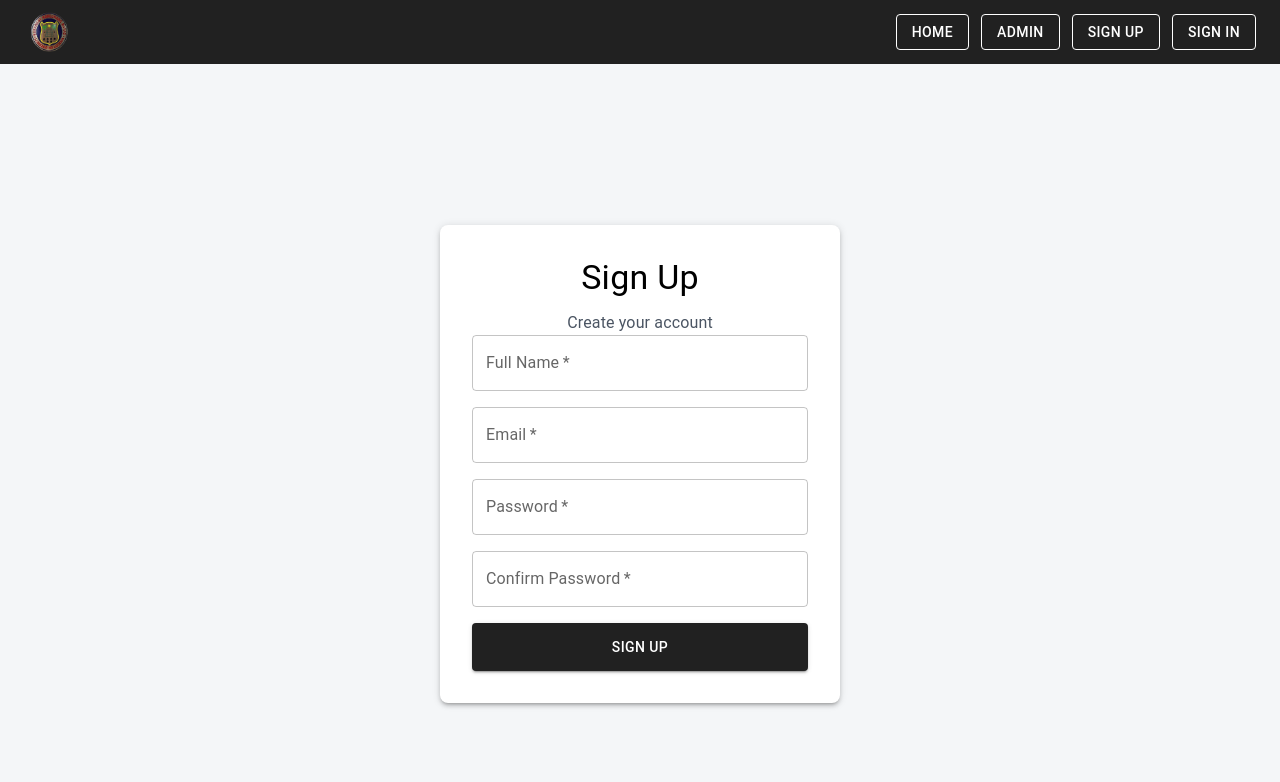
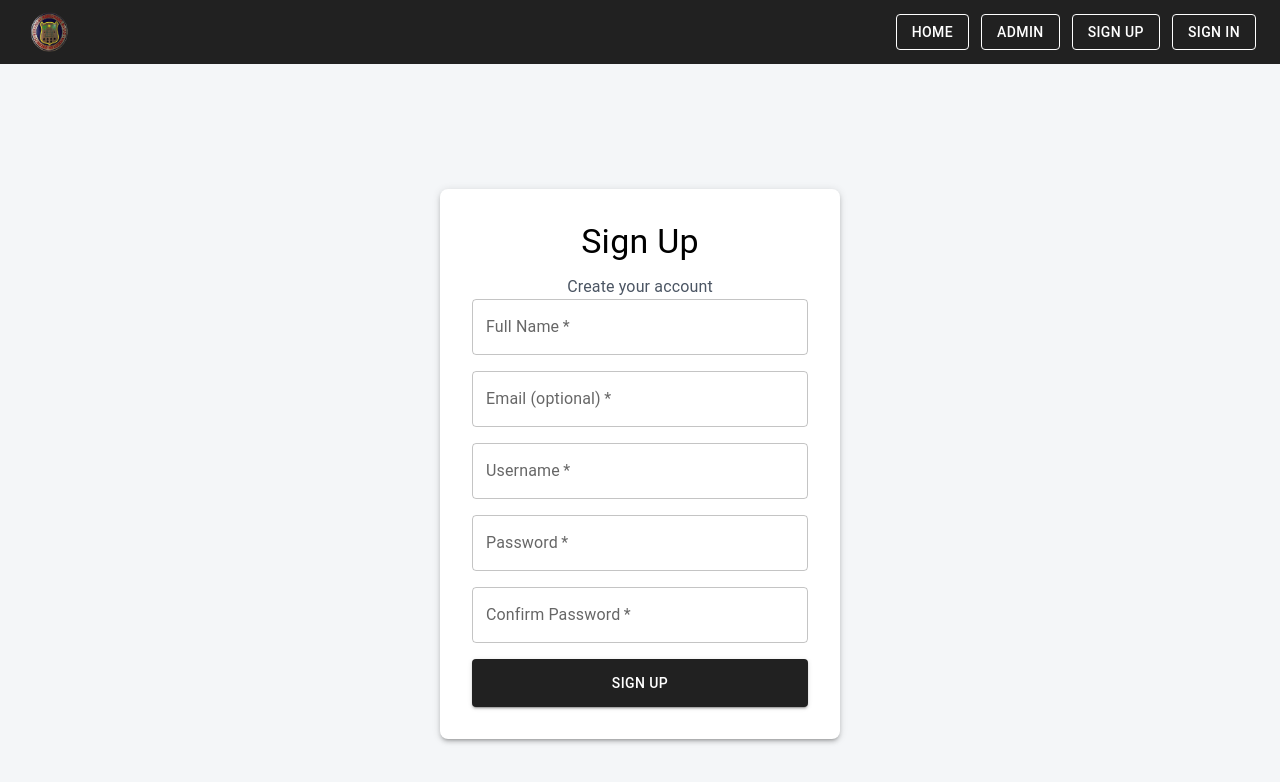
Before and after one commit to Kreliannn/Document-Request-System-FRONTEND, a Next.js app: page /pages/register in a window 1280 px wide. Shown: the top 782 px of the page. Built offline with nearby package versions, Linux system fonts and the light colour scheme.

Commit message:
9th commit

```diff
--- a/src/app/pages/login/page.jsx
+++ b/src/app/pages/login/page.jsx
@@ -9,7 +9,7 @@ import LandingpageNavbar from "@/app/publicComponent/landingpageNavbar";
 import Image from 'next/image';
 
 export default function SignIn() {
-  const [email, setEmail] = useState('');
+  const [username, setUsername] = useState('');
   const [password, setPassword] = useState('');
 
   let setUser = useUserStore(state => state.setUser)
@@ -19,12 +19,14 @@ export default function SignIn() {
   let mutation = useMutation({
     mutationFn : (data) => axios.post('http://localhost:4000/api/login', data, { withCredentials: true }),
     onSuccess: (response) => {
-      setEmail('')
+      console.log(response)
+      setUsername('')
       setPassword('')
       setUser(response.data)
       window.location.href = '/pages/userDashboard'
     },
     onError: (error) => {
+      console.log(error)
       Swal.fire({
         icon: 'error',
         title:error.response.data,
@@ -35,7 +37,7 @@ export default function SignIn() {
 
   let signIn = () => {
     let user = {
-      username: email,
+      username: username,
       password: password
     }
     mutation.mutate(user)
@@ -78,12 +80,12 @@ export default function SignIn() {
               <Grid item xs={12}>
                 <TextField
                   fullWidth
-                  label="Email"
+                  label="Username"
                   variant="outlined"
-                  type="email"
-                  value={email}
+                  type="text"
+                  value={username}
                   required
-                  onChange={(e) => setEmail(e.target.value)}
+                  onChange={(e) => setUsername(e.target.value)}
                 />
               </Grid>
               <Grid item xs={12}>
--- a/src/app/pages/register/page.jsx
+++ b/src/app/pages/register/page.jsx
@@ -10,6 +10,7 @@ export default function SignUp() {
 
     const [name, setName] = useState('');
     const [email, setEmail] = useState('');
+    const [username, setUsername] = useState('');
     const [password, setPassword] = useState('');
     const [confirmPassword, setConfirmPassword] = useState('');
     const [error, setError] = useState(null);
@@ -40,6 +41,7 @@ export default function SignUp() {
         let newUser = {
             name: name,
             email: email,
+            username : username,
             password: password,
             confirmPassword: confirmPassword
         }
@@ -94,12 +96,24 @@ export default function SignUp() {
               <TextField
 
                 fullWidth
-                label="Email"
+                label="Email (optional)"
                 variant="outlined"
                 type="email"
                 required
                 value={email}
                 onChange={(e) => setEmail(e.target.value)}
+              />
+            </Grid>
+            <Grid item xs={12}>
+              <TextField
+
+                fullWidth
+                label="Username"
+                variant="outlined"
+                type="text"
+                required
+                value={username}
+                onChange={(e) => setUsername(e.target.value)}
               />
             </Grid>
             <Grid item xs={12}>
--- a/src/app/pages/userRequestDocuments/components/form.jsx
+++ b/src/app/pages/userRequestDocuments/components/form.jsx
@@ -106,7 +106,7 @@ export default function RequestDocumentForm() {
           />
           <TextField
             fullWidth
-            label="Email"
+            label="Email (optional)"
             name="email"
             value={email}
             onChange={(e) => setEmail(e.target.value)}
@@ -281,7 +281,13 @@ export default function RequestDocumentForm() {
               paymentMode === "gcash" ||
               paymentMode === "BankTransfer") && (
                 <Typography variant="h6" className="m-3 text-gray-500">
-                  If you choose online payment, the transaction will follow a "payment-first" policy. Please ensure that you include the reference number before submitting your request; otherwise, the admin will reject it.
+                  *If you choose online payment, the transaction will follow a "payment-first" policy. Please ensure that you include the reference number before submitting your request; otherwise, the admin will reject it.
+                </Typography>
+            )}
+
+          {(email === "" ) && (
+                <Typography variant="h6" className="m-3 mt-5 text-gray-500">
+                    *By entering your email address, you will receive notifications for every documents status changes directly to your Gmail account.
                 </Typography>
             )}
           </Paper>
```
